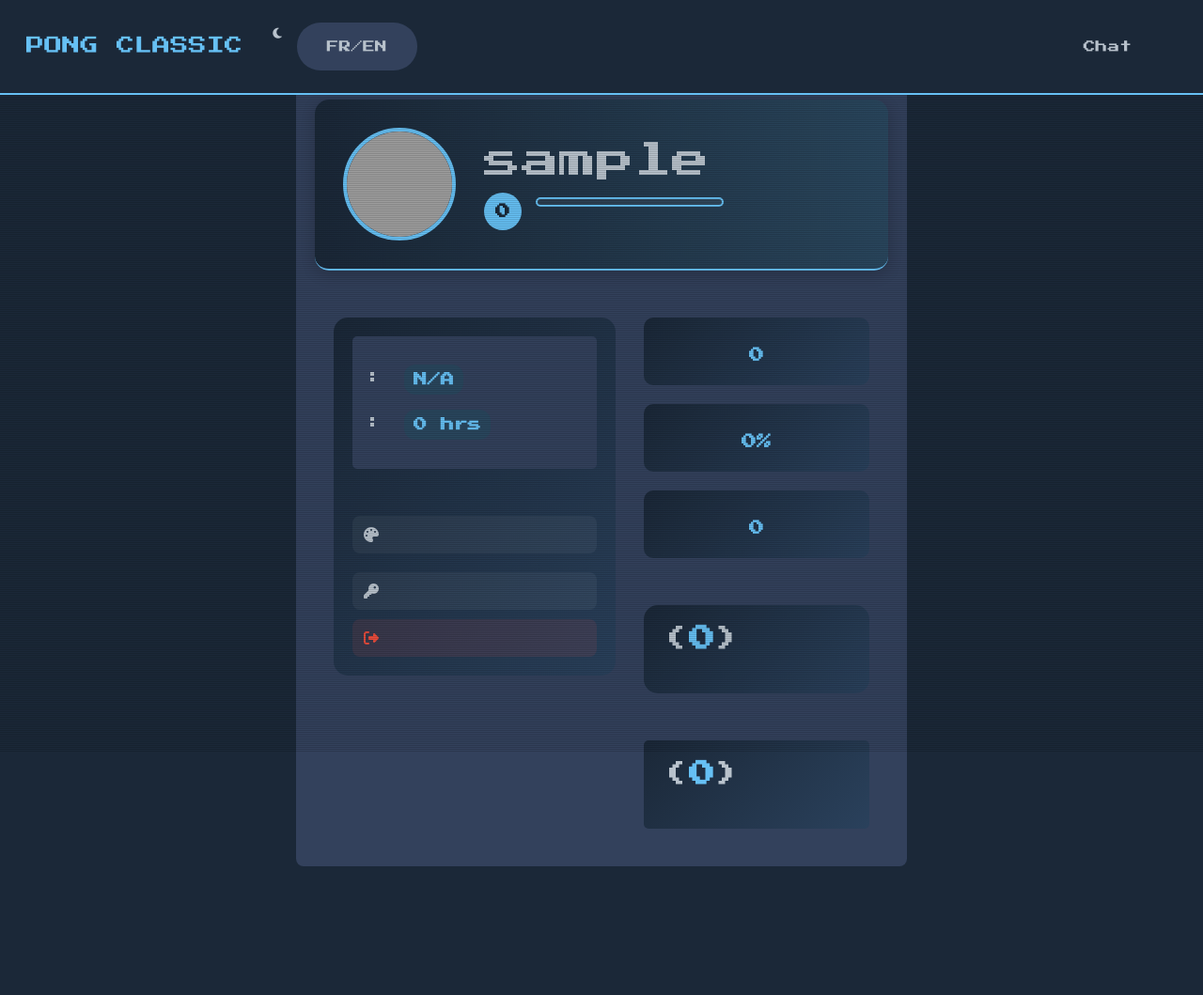
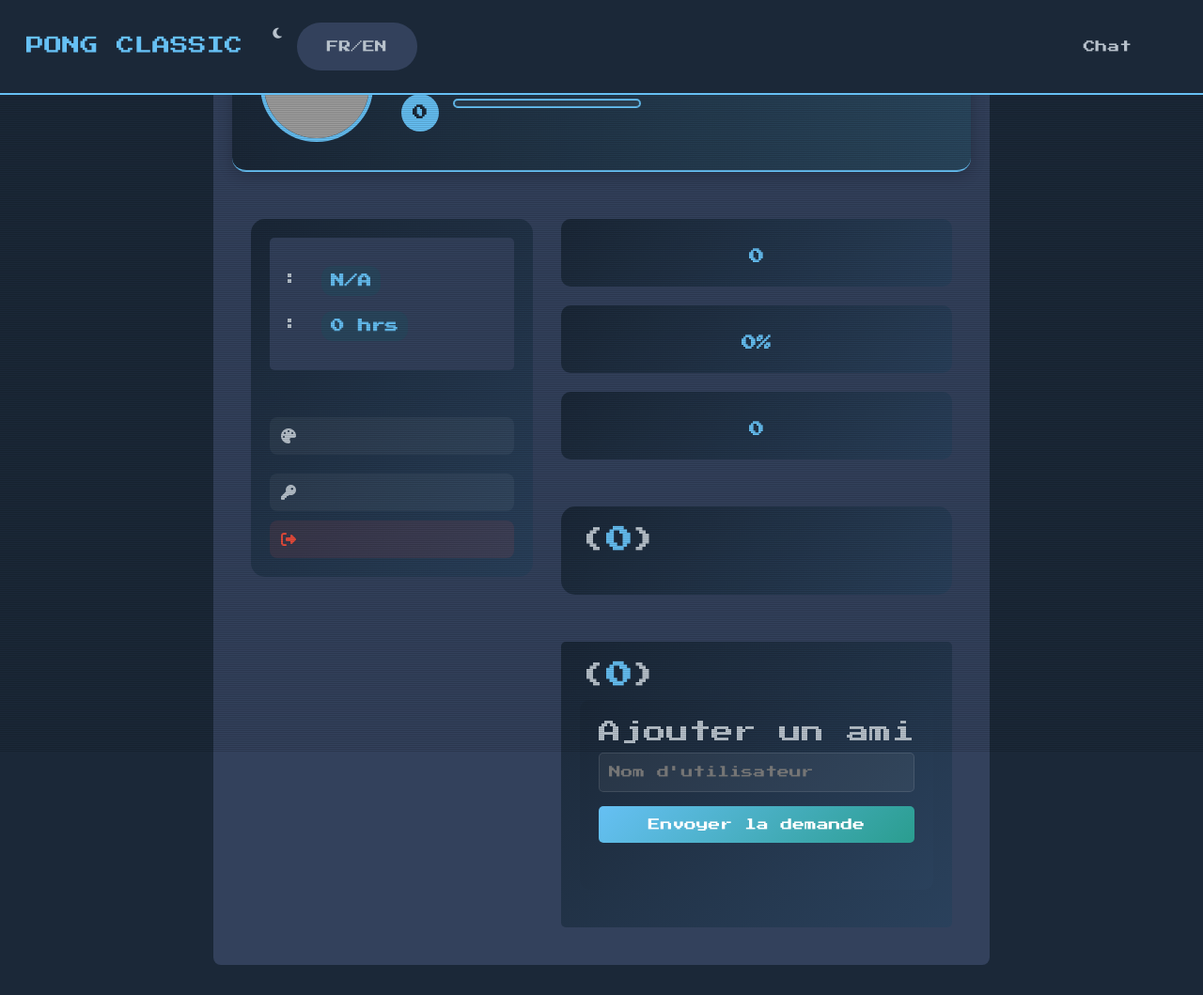
Before and after one commit to Extrase/ft_Transcendance, a Django app: page / in a window 1280 px wide. Shown: the whole page at 94% size. Before the commit the page ends 922 px from the top, so only its background shows below. Run offline with Django 5.2, Linux system fonts and the light colour scheme; the visitor is signed in with stand-in values (Sample User, id 1); data comes from the database, SQL or seed files in the repository; data that the repository does not hold is empty; some libraries are stand-ins or nearby versions; grey boxes are pictures that could not be loaded.

Commit message:
add friend

```diff
--- a/srcs/accounts/views.py
+++ b/srcs/accounts/views.py
@@ -107,23 +107,46 @@ def add_achievement(request):
 
 @login_required
 def add_friend(request, username):
-    try:
-        friend_user = User.objects.get(username=username)
-        friend_profile = Profile.objects.get(user=friend_user)
-        current_user_profile = Profile.objects.get(user=request.user)
+    if request.headers.get('X-Requested-With') == 'XMLHttpRequest':  # Vérifie si c'est une requête AJAX
+        # Vérifier si l'utilisateur essaie de s'ajouter lui-même
+        if username == request.user.username:
+            return JsonResponse({
+                'status': 'error',
+                'message': 'Vous ne pouvez pas vous ajouter vous-même en ami'
+            }, status=400)
 
-        if friend_profile not in current_user_profile.friends.all():
-            current_user_profile.friends.add(friend_profile)
-            messages.success(request, f'{username} has been added to your friends')
-        else:
-            messages.info(request, f'{username} is already in your friends list')
+        try:
+            friend_user = User.objects.get(username=username)
+            friend_profile = Profile.objects.get(user=friend_user)
+            current_user_profile = Profile.objects.get(user=request.user)
 
-    except User.DoesNotExist:
-        messages.error(request, 'User not found')
-    except Profile.DoesNotExist:
-        messages.error(request, 'Profile not found')
+            if friend_profile not in current_user_profile.friends.all():
+                current_user_profile.friends.add(friend_profile)
+                return JsonResponse({
+                    'status': 'success',
+                    'message': f'{username} a été ajouté à vos amis'
+                })
+            else:
+                return JsonResponse({
+                    'status': 'info',
+                    'message': f'{username} est déjà dans votre liste d\'amis'
+                })
 
-    return redirect('profile')
+        except User.DoesNotExist:
+            return JsonResponse({
+                'status': 'error',
+                'message': 'Utilisateur non trouvé'
+            }, status=404)
+        except Profile.DoesNotExist:
+            return JsonResponse({
+                'status': 'error',
+                'message': 'Profil non trouvé'
+            }, status=404)
+
+    return JsonResponse({
+        'status': 'error',
+        'message': 'Requête invalide'
+    }, status=400)
 
 @login_required
 def remove_friend(request, username):
--- a/srcs/django_project/urls.py
+++ b/srcs/django_project/urls.py
@@ -27,6 +27,7 @@ urlpatterns = [
     path('callback/', accounts.views.callback_view, name='callback_42'),
     path('api/profile/', accounts.views.profile_view, name='profile_view'),
     path('debug-photo/', accounts.views.debug_profile_photo, name='debug_photo'),
+    path('add-friend/<str:username>/', accounts.views.add_friend, name='add_friend'),
 
     # Routes Pong
     path('pong/', accounts.views.index, name='pong_index'),  # Page principale du jeu Pong
--- a/srcs/static/css/styles.css
+++ b/srcs/static/css/styles.css
@@ -1803,3 +1803,71 @@ canvas {
         bottom: 120px; /* Augmenter la distance du bas pour les petits écrans */
     }
 }
+
+/* Styles pour le formulaire d'ajout d'amis */
+.friend-form-container {
+    background: var(--modal-bg);
+    padding: 20px;
+    border-radius: 10px;
+    margin-bottom: 20px;
+}
+
+.friend-form {
+    display: flex;
+    flex-direction: column;
+    gap: 15px;
+}
+
+.friend-form input {
+    background-color: var(--input-bg-color);
+    border: 1px solid var(--input-border-color);
+    color: var(--primary-text);
+    padding: 10px;
+    border-radius: 5px;
+    font-family: 'Press Start 2P', cursive;
+    font-size: 0.8em;
+}
+
+.friend-form input:focus {
+    border-color: var(--input-focus-border-color);
+    outline: none;
+}
+
+.friend-form button {
+    background: var(--friend-action-bg);
+    color: white;
+    border: none;
+    padding: 10px 20px;
+    border-radius: 5px;
+    cursor: pointer;
+    font-family: 'Press Start 2P', cursive;
+    font-size: 0.8em;
+    transition: all 0.3s ease;
+}
+
+.friend-form button:hover {
+    background: var(--friend-action-hover-bg);
+    transform: translateY(-2px);
+}
+
+.friend-form-message {
+    margin-top: 10px;
+    padding: 10px;
+    border-radius: 5px;
+    text-align: center;
+}
+
+.friend-form-message.success {
+    background-color: rgba(42, 157, 143, 0.2);
+    color: #2a9d8f;
+}
+
+.friend-form-message.error {
+    background-color: rgba(231, 76, 60, 0.2);
+    color: #e74c3c;
+}
+
+.friend-form-message.info {
+    background-color: rgba(102, 192, 244, 0.2);
+    color: #66c0f4;
+}
--- a/srcs/static/js/spa.js
+++ b/srcs/static/js/spa.js
@@ -1,4 +1,3 @@
-
 // i18n
 
 const i18n = i18next.createInstance();
@@ -337,6 +336,7 @@ async function loadProfilePage() {
         if (data.is_authenticated) {
             document.querySelector('#app').innerHTML = generateProfileContent(data);
             updateTranslations();
+            initAddFriendForm();
         } else {
             document.querySelector('#app').innerHTML = '<h2>Please log in to view your profile</h2>';
         }
@@ -451,6 +451,22 @@ function generateProfileContent(data) {
 
                     <div class="friends-section">
                         <h3><span data-i18n="profile.my_friends"></span> (<span class="stat-value">${data.friends.length}</span>)</h3>
+                        <div class="friend-form-container">
+                            <h4>Ajouter un ami</h4>
+                            <form id="addFriendForm" class="friend-form">
+                                <input
+                                    type="text"
+                                    name="username"
+                                    id="friendUsername"
+                                    placeholder="Nom d'utilisateur"
+                                    required
+                                    pattern="[A-Za-z0-9_]{3,}"
+                                    title="Le nom d'utilisateur doit contenir au moins 3 caractères (lettres, chiffres ou underscore)"
+                                >
+                                <button type="submit">Envoyer la demande</button>
+                            </form>
+                            <div id="friendRequestStatus" class="friend-form-message"></div>
+                        </div>
                         <div class="friends-grid">
                             ${data.friends.map(friend => `
                                 <div class="friend-card">
@@ -598,7 +614,7 @@ function loadLoginPage() {
                 <button type="submit" class="btn btn-primary" data-i18n="login.submit"></button>
             </form>
             <p data-i18n="login.no_account"></p>
-            <a href="/signup" data-link data-i18n="login.signup_link"></a>
+            <a href="/signup" data-link class="nav-link btn btn-secondary" data-i18n="nav.signup"></a>
             <p data-i18n="login.connect_42"></p>
             <a href="/api/42/" id="connect-42-link" data-i18n="login.connect_here"></a>
         </div>
@@ -1091,3 +1107,43 @@ document.addEventListener('DOMContentLoaded', function() {
         darkModeBtn.addEventListener('click', toggleDarkMode);
     }
 });
+
+function initAddFriendForm() {
+    const form = document.getElementById('addFriendForm');
+    const statusDiv = document.getElementById('friendRequestStatus');
+
+    if (form) {
+        form.addEventListener('submit', async (e) => {
+            e.preventDefault();
+
+            const username = document.getElementById('friendUsername').value;
+
+            try {
+                const response = await fetch(`/add-friend/${username}/`, {
+                    method: 'POST',
+                    headers: {
+                        'X-Requested-With': 'XMLHttpRequest',
+                        'X-CSRFToken': getCookie('csrftoken')
+                    }
+                });
+
+                const data = await response.json();
+
+                // Afficher le message de statut
+                statusDiv.textContent = data.message;
+                statusDiv.className = `friend-form-message ${data.status}`;
+
+                // Si l'ajout est réussi, vider le champ
+                if (data.status === 'success') {
+                    document.getElementById('friendUsername').value = '';
+                    // Optionnel : rafraîchir la liste des amis
+                    // updateFriendsList();
+                }
+
+            } catch (error) {
+                statusDiv.textContent = "Une erreur s'est produite";
+                statusDiv.className = 'friend-form-message error';
+            }
+        });
+    }
+}
```
Also changed, not shown: srcs/media/users/avatars/avatar_mabed.jpg (added).
